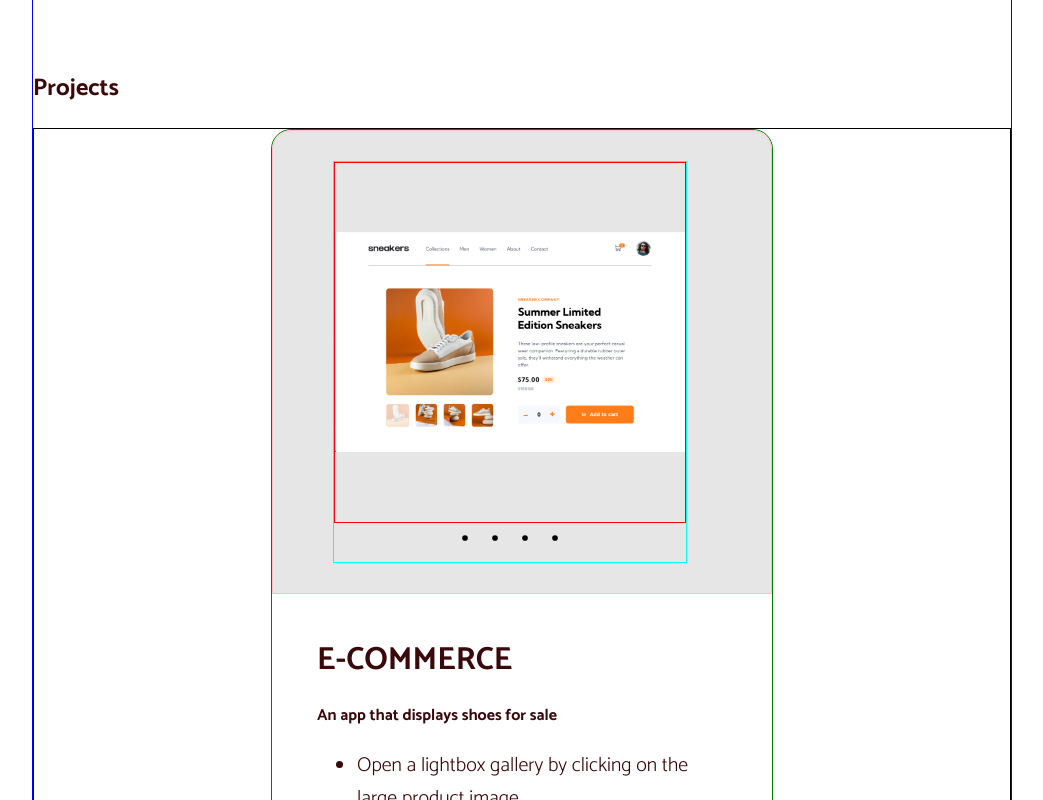
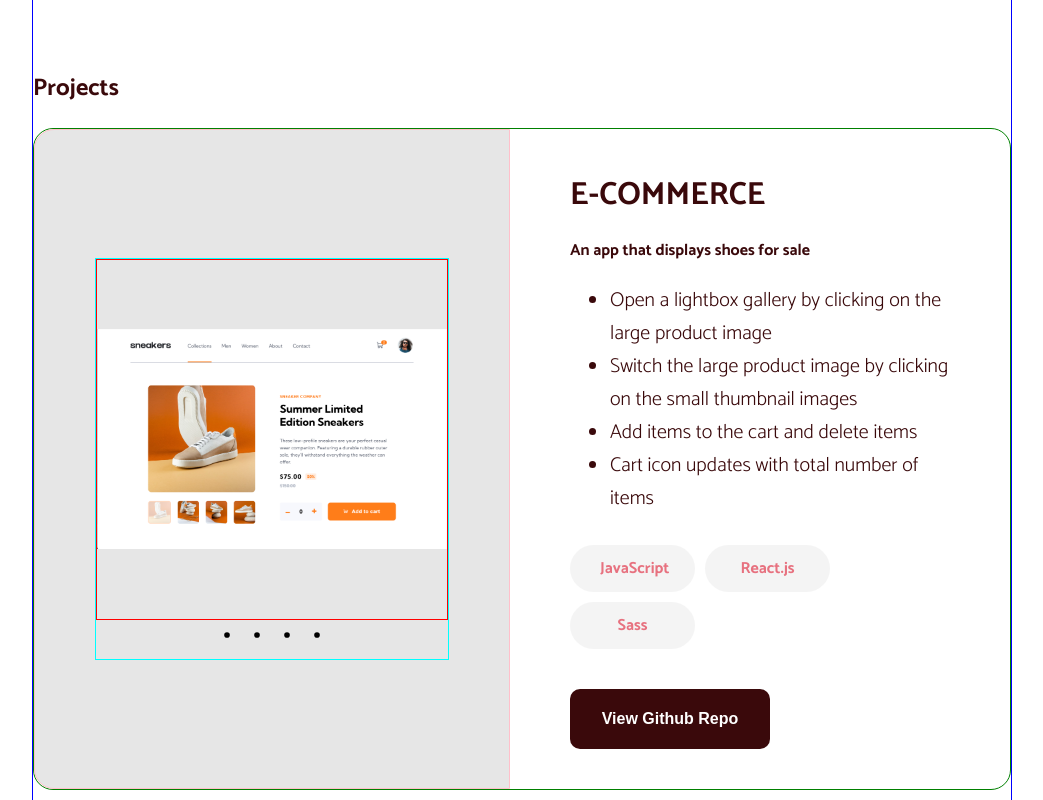
Before and after one commit to annaduong17/portfolio, a React (Create React App) app: page /portfolio in a window 1280 px wide. Shown: the part 920-1720 px from the top of the page, without its empty margins (118-1161 px from the left). Built offline with nearby package versions, Linux system fonts and the light colour scheme.

Commit message:
change PortfolioItem styling inside of projects section back to look like that of experience section

```diff
--- a/src/index.scss
+++ b/src/index.scss
@@ -275,11 +275,11 @@ body {
     margin-bottom: 75px;
   }
 
-  .projects-section .portfolio-item {
-    max-width: 500px;
-    flex-direction: column;
-    margin-inline: 20px;
-  }
+  // .projects-section .portfolio-item {
+  //   max-width: 500px;
+  //   flex-direction: column;
+  //   margin-inline: 20px;
+  // }
 
   .slider-container {
     border: 1px solid pink;
@@ -353,22 +353,22 @@ body {
     }
   }
 
-  .projects-section {
-    border: 1px solid black;
-    display: flex;
-    flex-wrap: wrap;
-    justify-content: center;
+  // .projects-section {
+  //   border: 1px solid black;
+  //   display: flex;
+  //   flex-wrap: wrap;
+  //   justify-content: center;
 
-    .slider-container {
-      border-radius: 20px 20px 0 0 ;
-    }
+  //   .slider-container {
+  //     border-radius: 20px 20px 0 0 ;
+  //   }
 
-    .info-container {
-      display: flex;
-      flex-direction: column;
-      justify-content: space-between;
-      padding-inline: 45px;
-      height: 100%;
-    }
-  }
+  //   .info-container {
+  //     display: flex;
+  //     flex-direction: column;
+  //     justify-content: space-between;
+  //     padding-inline: 45px;
+  //     height: 100%;
+  //   }
+  // }
 }
```
